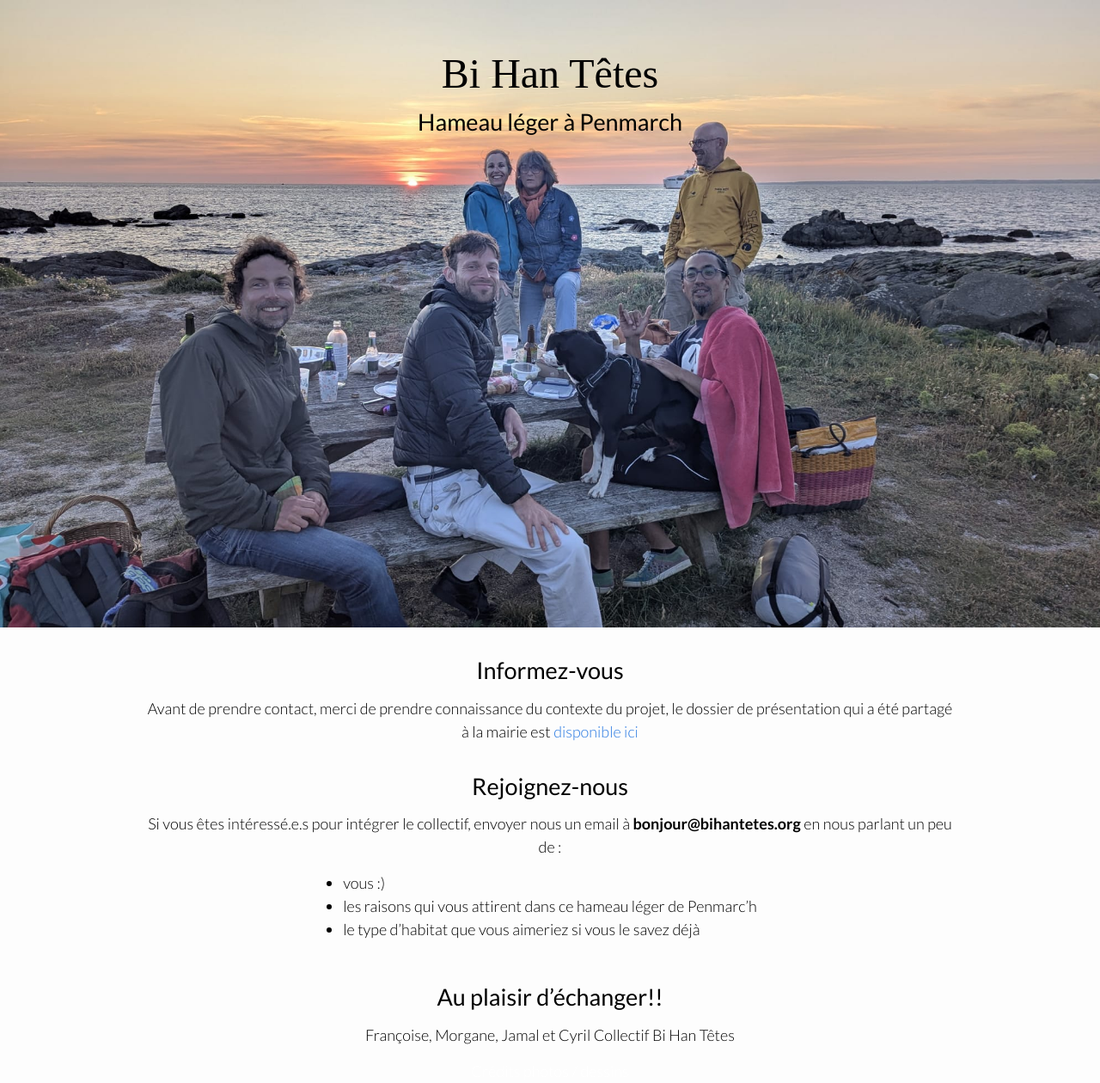
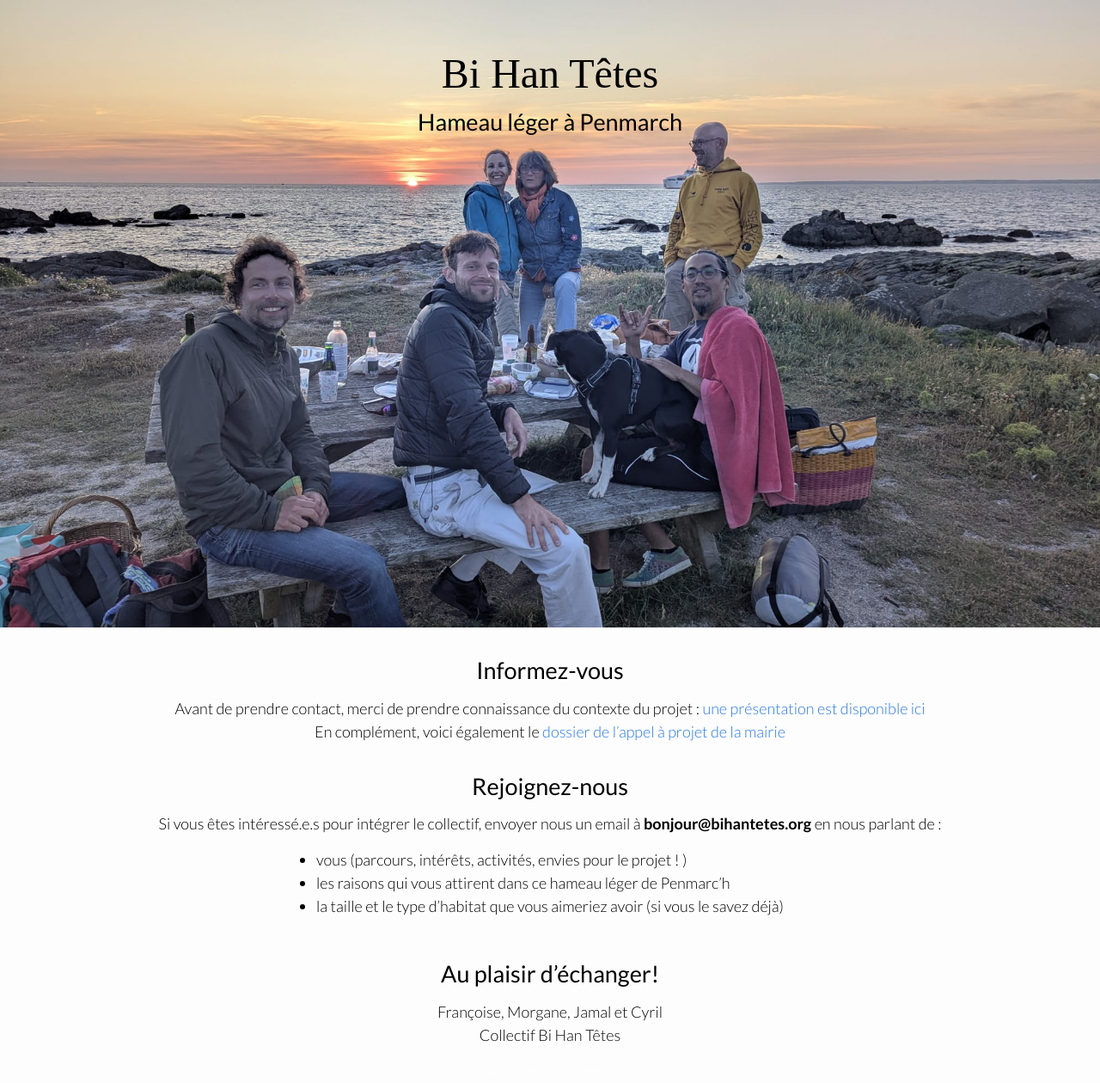
Before and after one commit to cymace/bihantetes, a Jekyll site: the page built from index.md, in a window 1280 px wide. Shown: the whole page at 86% size. Built offline with Jekyll 4.4.1, drawn with Linux system fonts in a browser that asks for light colours; some web fonts are replaced.

Commit message:
Update index.md

```diff
--- a/index.md
+++ b/index.md
@@ -5,17 +5,19 @@ layout: accueil
 
 ## Informez-vous
 
-Avant de prendre contact, merci de prendre connaissance du contexte du projet, le dossier de présentation qui a été partagé à la mairie est [disponible ici](medias/Collectif%20Bi%20Han%20Têtes%20appel%20à%20projet%20Mairie%20Penmarc'h%20Hameaux%20legers%20Mai%20%20Juin%202025.pdf)
+Avant de prendre contact, merci de prendre connaissance du contexte du projet :  [ une présentation est disponible ici](medias/PresentationBiHanTetes.pdf)
+<br>
+En complément, voici également le  [dossier de l'appel à projet de la mairie](medias/AAPPenmarch.pdf)
 
 
 ## Rejoignez-nous
 
-Si vous êtes intéressé.e.s pour intégrer le collectif, envoyer nous un email à **bonjour@bihantetes.org** en nous parlant un peu de :
- - vous :)
+Si vous êtes intéressé.e.s pour intégrer le collectif, envoyer nous un email à **bonjour@bihantetes.org** en nous  parlant de :
+ - vous (parcours, intérêts, activités, envies pour le projet ! )
  - les raisons qui vous attirent dans ce hameau léger de Penmarc'h
- - le type d'habitat que vous aimeriez si vous le savez déjà
+ - la taille et le type d'habitat que vous aimeriez avoir (si vous le savez déjà)
 
-## Au plaisir d'échanger!!
+## Au plaisir d'échanger!
 
-Françoise, Morgane, Jamal et Cyril
+Françoise, Morgane, Jamal et Cyril <br>
 Collectif Bi Han Têtes
```
